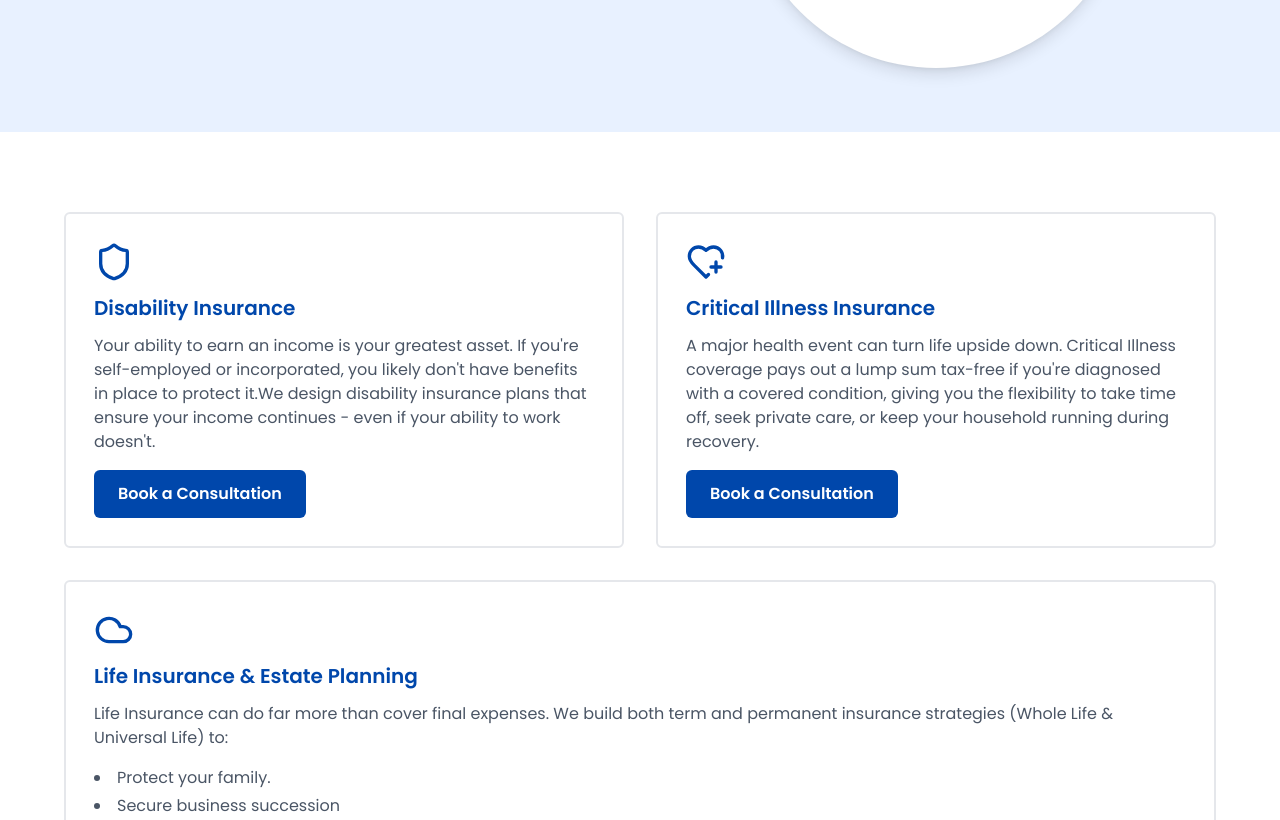
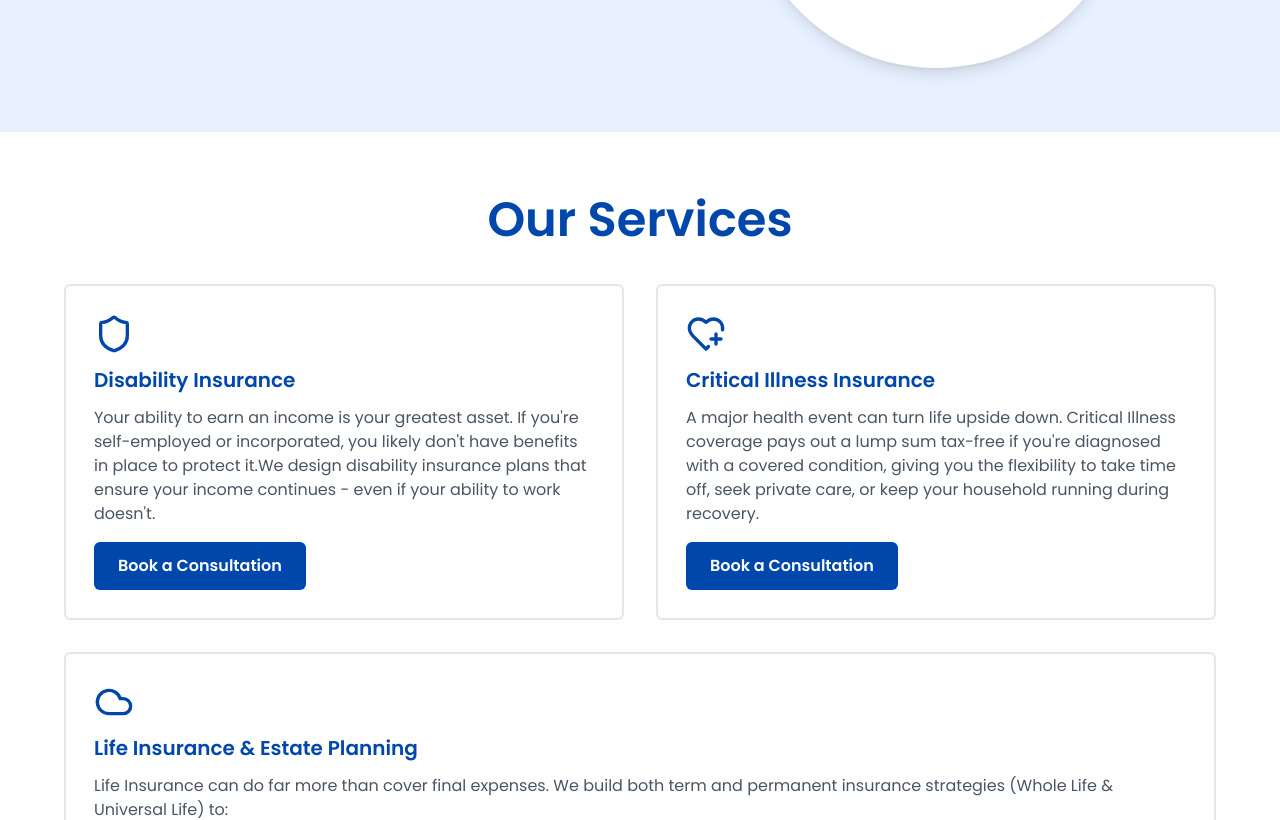
Before and after one commit to Slayer-sky123/walker-insurance, a React (Vite) app: page /services in a window 1280 px wide. Shown: the part 460-1280 px from the top of the page. Built offline with nearby package versions, Linux system fonts and the light colour scheme.

Commit message:
Added a heading in service page

```diff
--- a/src/pages/Services.jsx
+++ b/src/pages/Services.jsx
@@ -100,8 +100,9 @@ const Services = () => {
         </div>
       </section>
       <section className="bg-white">
-        <div className="lg:container mx-auto px-4 md:px-8 lg:px-16 py-16 md:py-20">
-          <div className="grid grid-cols-12 md:gap-x-8 gap-y-8">
+        <div className="lg:container mx-auto px-4 md:px-8 lg:px-16 py-12 md:py-16">
+          <h4 className='text-center text-[var(--primary__color)] font-semibold text-3xl md:text-4xl lg:text-5xl'>Our Services</h4>
+          <div className="grid grid-cols-12 md:gap-x-8 gap-y-8 mt-6 md:mt-10">
             <div className="col-span-12 md:col-span-6 lg:col-span-6">
               <AnimatedContent
                 distance={150}
```
